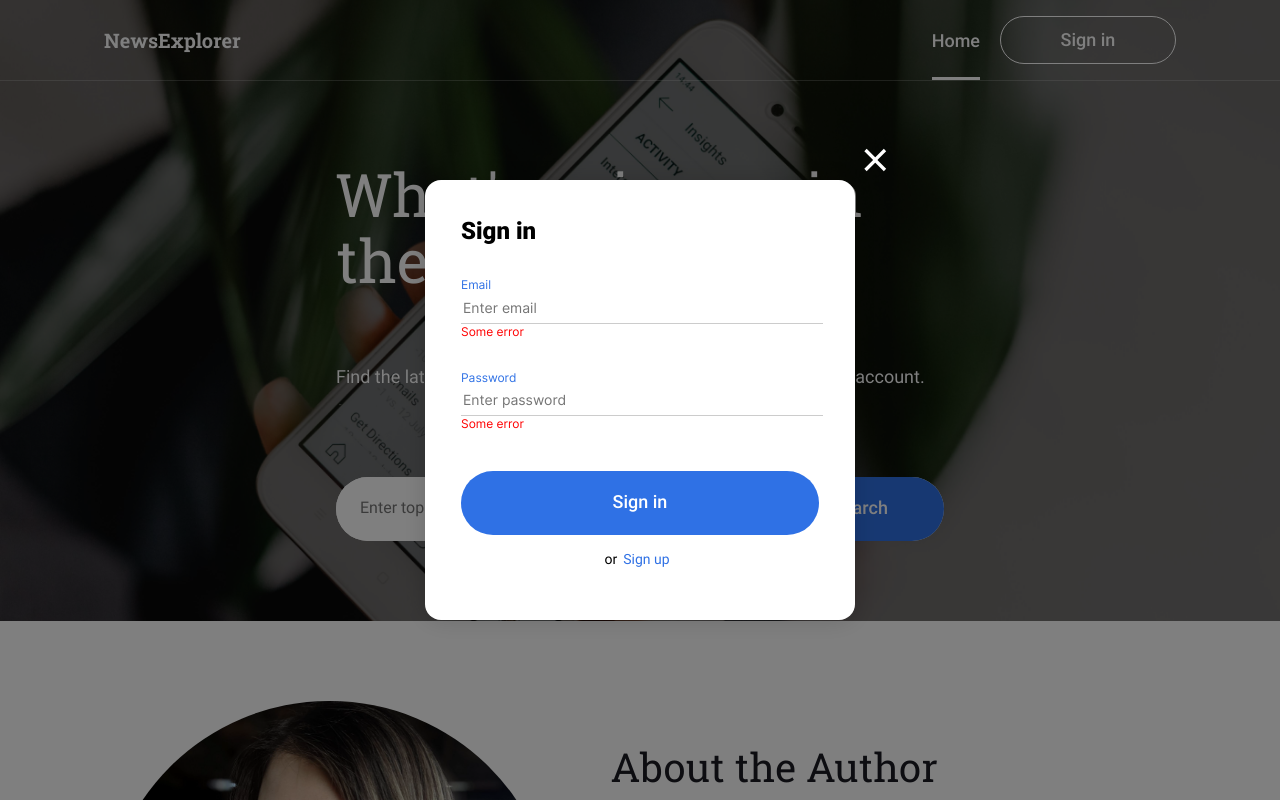
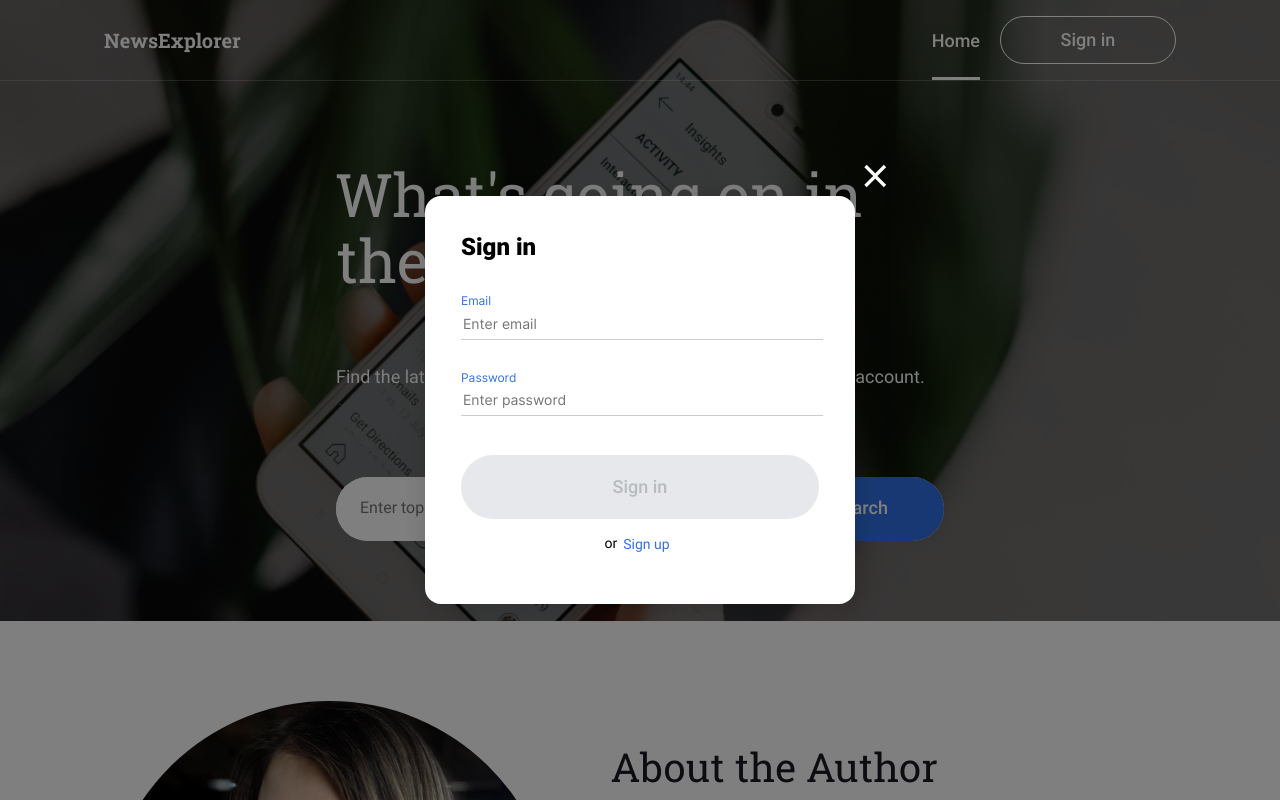
Before and after one commit to momofcats/news-explorer-frontend, a React (Create React App) app: page / in a window 1280 px wide. Both pictures are taken after a click on the button "Sign in". Shown: the top 800 px of the page. Built offline with nearby package versions, Linux system fonts and the light colour scheme.

Commit message:
fix form validation and use effects

```diff
--- a/src/components/App/App.js
+++ b/src/components/App/App.js
@@ -31,6 +31,7 @@ const App = () => {
   const history = useHistory();
   const [currentUser, setCurrentUser] = useState({});
   const [savedNews, setSavedNews] = useState([]);
+  const [savedArticles, setSavedArticles] = useState([]);
 
 
   function handleArticleBookmark(article) {
@@ -109,7 +110,7 @@ const App = () => {
     setIsMenuButtonVisible(true);
   }
   function handleNewsSearch(keyword) {
-    localStorage.clear();
+    localStorage.removeItem("storedArticles");
     setIsNothingFound(false);
     setIsShowMoreVisible(true);
     setIsloading(true);
@@ -210,7 +211,6 @@ const App = () => {
   }, [isLoggedIn]);
 
   useEffect(() => {
-    if (isLoggedIn) {
       const jwt = localStorage.getItem("jwt");
       if (jwt) {
         mainApi.setToken(jwt);
@@ -222,8 +222,11 @@ const App = () => {
           })
           .catch(console.log);
       }
-    }
-  }, [isLoggedIn]);
+}, [isLoggedIn, currentUser._id]);
+
+
+
+
 
   return (
     <>
--- a/src/components/SearchForm/SearchForm.css
+++ b/src/components/SearchForm/SearchForm.css
@@ -26,7 +26,6 @@
   background: #ffffff;
   box-sizing: border-box;
   border-radius: 100px;
-  margin-bottom: 80px;
 }
 
 .searchForm__input {
@@ -39,6 +38,14 @@
   border-radius: 100px;
 }
 
+.searchForm__input-error {
+  font-family: "Inter", Arial, Helvetica, sans-serif;
+  font-style: normal;
+  font-weight: normal;
+  color: #ff0000;
+  font-size: 18px;
+  padding-bottom: 80px
+}
 .searchForm__input:focus {
   outline: 2px solid #347eff;
 }
--- a/src/components/SearchForm/SearchForm.js
+++ b/src/components/SearchForm/SearchForm.js
@@ -1,7 +1,6 @@
-import React, { useCallback } from "react";
+import React from "react";
 import "./SearchForm.css";
 import useForm from "../Validation/useForm.js"
-import { required } from "../Validation/rules";
 
 function SearchForm(props) {
   const { handleSubmit, handleChange, handleInvalid, values, errors } = useForm({
@@ -28,14 +27,16 @@ function SearchForm(props) {
           name="keyword"
           required
         />
-        {errors.keyword && <span className="form__input-error">{errors.keyword}</span>}
+
         <button
           type="submit"
           className="searchForm__button button button_type_primary"
         >
           Search
         </button>
+
       </div>
+      <span className="searchForm__input-error">{errors.keyword}</span>
     </form>
   );
 }
--- a/src/components/SignInPopup/SignInPopup.js
+++ b/src/components/SignInPopup/SignInPopup.js
@@ -1,55 +1,70 @@
-import React, {useState} from "react";
+import React, { useState } from "react";
 import Popup from "../Popup/Popup";
+import useForm from "../Validation/useForm.js";
 
 function SignInPopup(props) {
-  const [email, setEmail] = useState("");
-	const [password, setPassword] = useState("");
+  const {
+    handleSubmit,
+    handleChange,
+    handleInvalid,
+    values,
+    errors,
+    isValid,
+    resetForm,
 
-	const resetForm = () => {
-		setEmail("");
-		setPassword("");
-	}
+  } = useForm({
+    onSubmit: submit,
+  });
+  function submit(values) {
+    const email = values.email;
+    const password = values.password;
+    props.onLogin({ email, password });
+  }
 
-	const handleSubmit = (e) => {
-		e.preventDefault();
-		if (!email || !password) {
-			return;
-		}
-		props.onLogin({email, password});
-		resetForm();
-	}
+  function handleClose() {
+    props.onClose();
+    resetForm();
+  }
+
   return (
-    <Popup onClose={props.onClose} isOpen={props.isOpen}>
+    <Popup onClose={handleClose} isOpen={props.isOpen}>
       <form className="form" onSubmit={handleSubmit}>
         <h2 className="form__title">Sign in</h2>
         <label className="form__input-label" htmlFor="email">
           Email
         </label>
         <input
-          id="email"
+          name="email"
           className="form__input"
           type="email"
           placeholder="Enter email"
           required
-          onChange={(e) => setEmail(e.target.value)}
-          value={email}
-
+          value={values.email ?? ""}
+          onChange={handleChange}
+          onInvalid={handleInvalid}
         />
-        <span className="form__input-error">Some error</span>
+        <span className="form__input-error">{errors.email}</span>
         <label className="form__input-label" htmlFor="password">
           Password
         </label>
         <input
-          id="password"
+          name="password"
           className="form__input"
           type="password"
           placeholder="Enter password"
           required
-          value={password}
-					onChange={(e) => setPassword(e.target.value)}
+          value={values.password ?? ""}
+          onChange={handleChange}
+          onInvalid={handleInvalid}
         />
-        <span className="form__input-error">Some error</span>
-        <button className="button button_type_primary" type="submit">
+        <span className="form__input-error">{errors.password}</span>
+        <button
+          className={`button ${
+            isValid ? "button_type_primary" : "button_type_disabled"
+          }`}
+          type="submit"
+          disabled={!isValid}
+        >
           Sign in
         </button>
       </form>
--- a/src/components/SignUpPopup/SignUpPopup.js
+++ b/src/components/SignUpPopup/SignUpPopup.js
@@ -1,21 +1,24 @@
-import React, {useState} from "react";
+import React, { useState } from "react";
 import Popup from "../Popup/Popup";
+import useForm from "../Validation/useForm.js";
 
 function SignUpPopup(props) {
-  const [email, setEmail] = useState("");
-  const [password, setPassword] = useState("");
-  const [name, setName] = useState("");
+  const {
+    handleSubmit,
+    handleChange,
+    handleInvalid,
+    values,
+    errors,
+    isValid,
+  } = useForm({
+    onSubmit: submit,
+  });
 
-	const resetForm = () => {
-		setEmail("");
-    setPassword("");
-    setName("");
-	}
-
-  const handleSubmit = (e) => {
-    e.preventDefault();
-		props.onRegister({ email, password, name });
-		resetForm();
+  function submit(values) {
+    const email = values.email;
+    const password = values.password;
+    const name = values.userName;
+    props.onRegister({ email, password, name });
   }
   return (
     <Popup onClose={props.onClose} isOpen={props.isOpen}>
@@ -25,44 +28,53 @@ function SignUpPopup(props) {
           Email
         </label>
         <input
-          id="email"
+          name="email"
           className="form__input"
           type="email"
           placeholder="Enter email"
           required
-          value={email}
-          onChange={(e) => setEmail(e.target.value)}
+          value={values.email ?? ""}
+          onChange={handleChange}
+          onInvalid={handleInvalid}
         />
-        <span className="form__input-error">Some error</span>
+        <span className="form__input-error">{errors.email}</span>
         <label className="form__input-label" htmlFor="password">
           Password
         </label>
         <input
-          id="password"
+          name="password"
           className="form__input"
           type="password"
           placeholder="Enter password"
           required
-          value={password}
-          onChange={(e) => setPassword(e.target.value)}
+          value={values.password ?? ""}
+          onChange={handleChange}
+          onInvalid={handleInvalid}
         />
-        <span className="form__input-error">Some error</span>
+        <span className="form__input-error">{errors.password}</span>
         <label className="form__input-label" htmlFor="username">
           Username
         </label>
         <input
-          id="username"
+          name="userName"
           className="form__input"
           type="text"
           placeholder="Enter your username"
           required
           minLength="2"
           maxLength="30"
-          value={name}
-          onChange={(e) => setName(e.target.value)}
+          value={values.userName ?? ""}
+          onChange={handleChange}
+          onInvalid={handleInvalid}
         />
-        <span className="form__input-error">Some error</span>
-        <button className="button button_type_primary" type="submit">
+        <span className="form__input-error">{errors.userName}</span>
+        <button
+          className={`button ${
+            isValid ? "button_type_primary" : "button_type_disabled"
+          }`}
+          type="submit"
+          disabled={!isValid}
+        >
           Sign up
         </button>
       </form>
--- a/src/components/Validation/useForm.js
+++ b/src/components/Validation/useForm.js
@@ -1,5 +1,5 @@
 import { useState, useCallback } from "react";
-const useForm = ({ onSubmit, validationRules }) => {
+const useForm = ({ onSubmit }) => {
   const [values, setValues] = useState({});
   const [errors, setErrors] = useState({});
   const [isValid, setIsValid] = useState(false);
@@ -15,10 +15,6 @@ const useForm = ({ onSubmit, validationRules }) => {
 
   const handleInvalid = (e) => {
     e.preventDefault();
-    const target = e.target;
-    const name = target.name;
-    setErrors({ ...errors, [name]: target.validationMessage });
-    setIsValid(false);
   };
 
   const handleSubmit = (e) => {
@@ -38,7 +34,7 @@ const useForm = ({ onSubmit, validationRules }) => {
     },
     [setValues, setErrors, setIsValid]
   );
-  return { values, handleChange, handleSubmit, handleInvalid, errors, isValid, resetForm };
+  return { values, handleChange, handleSubmit, handleInvalid, resetForm, errors, isValid, resetForm };
 };
 
 export default useForm;
--- a/src/styles/form.css
+++ b/src/styles/form.css
@@ -38,6 +38,7 @@
   color: #ff0000;
 }
 
+
 .form__input-error_active {
   visibility: visible;
 }
```
